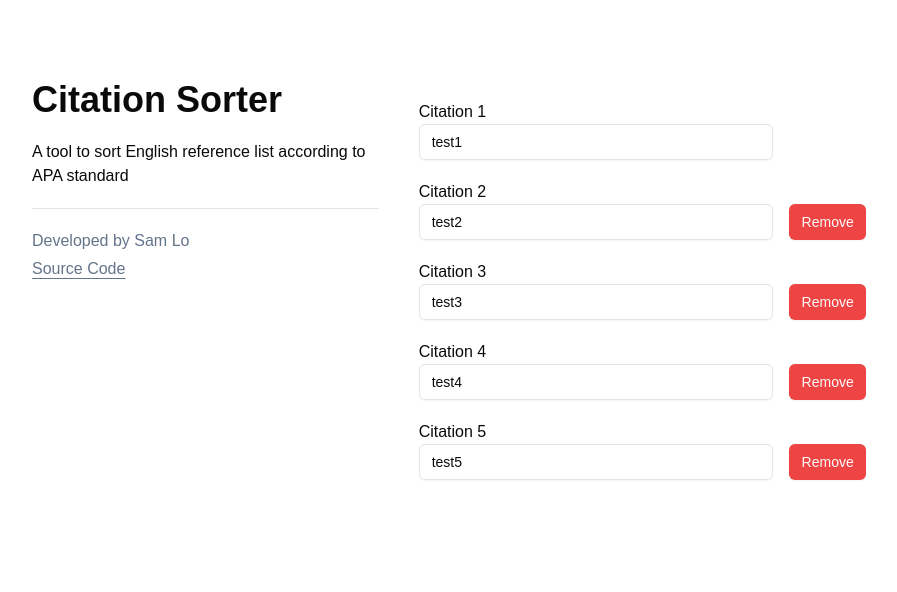
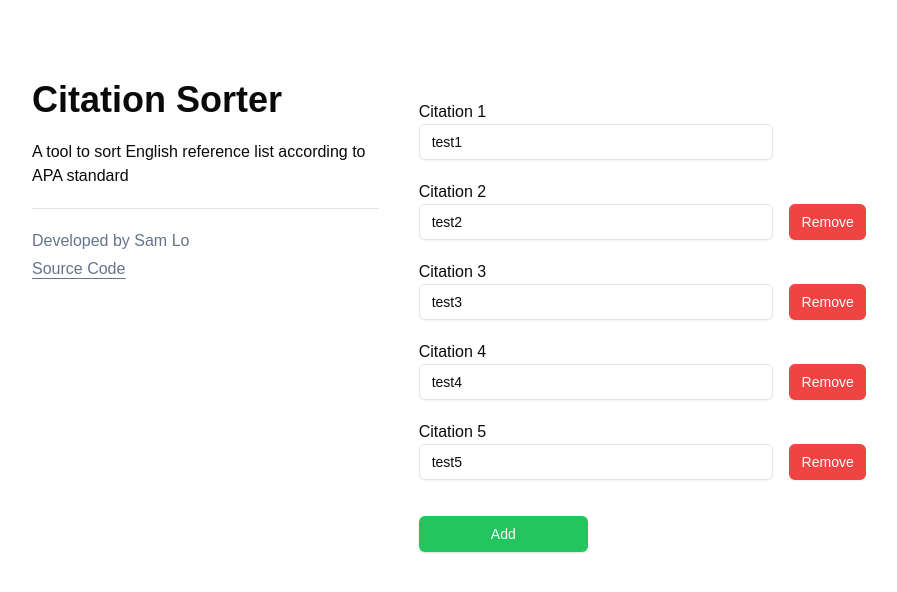
Before and after one commit to SamLo2200/ReferenceSorter, a Next.js app: page / in a window 1280 px wide. Shown: the top 592 px of the page, without its empty margins (48-945 px from the left). Built offline with nearby package versions, Linux system fonts and the light colour scheme.

Commit message:
added autoscrolling and add field button

```diff
--- a/src/components/DymanicTable.tsx
+++ b/src/components/DymanicTable.tsx
@@ -1,6 +1,6 @@
 "use client";
 
-import { useState } from "react";
+import { useRef, useState } from "react";
 import { Input } from "@/components/ui/input";
 import { Button } from "./ui/button";
 
@@ -12,8 +12,8 @@ export default function DymanicTable() {
         "test4",
         "test5",
     ]);
-    // const [citationCount, setCitationCount] = useState<number>(0);
 
+    // Capture text in input onChange event and store it into array
     function handleChange(
         index: number,
         event: React.ChangeEvent<HTMLInputElement>
@@ -24,14 +24,30 @@ export default function DymanicTable() {
         console.log(newCitationContent);
     }
 
+    // Remove element from array
     function removeField(index: number) {
         const newCitationContent = [...citationContent];
         newCitationContent.splice(index, 1);
         setCitationContent(newCitationContent);
     }
 
+    // Add element to array
+    function addField() {
+        setCitationContent([...citationContent, ""]);
+    }
+
+    // Scroll to bottom function
+    const bottomRef = useRef<HTMLDivElement>(null);
+
+    function scrollToBottom() {
+        if (bottomRef.current) {
+            bottomRef.current.scrollIntoView({ behavior: "smooth" });
+        }
+    }
+
     return (
-        <div>
+        <div className="grid grid-flow-row grid-cols-6 gap-4">
+            <div className="col-span-6">
                 {citationContent.map((citation: string, index: number) => {
                     return (
                         <div
@@ -52,8 +68,8 @@ export default function DymanicTable() {
                                     {index ? (
                                         <Button
                                             variant="destructive"
-                                        onClick={(e) => {
-                                            removeField(index, e);
+                                            onClick={() => {
+                                                removeField(index);
                                             }}>
                                             Remove
                                         </Button>
@@ -65,5 +81,16 @@ export default function DymanicTable() {
                     );
                 })}
             </div>
+
+            <Button
+                className="col-span-2 bg-green-500"
+                onClick={() => {
+                    addField();
+                    scrollToBottom();
+                }}>
+                Add
+            </Button>
+            <div ref={bottomRef}></div>
+        </div>
     );
 }
```
Lines whose indentation alone changed are shown as unchanged.
